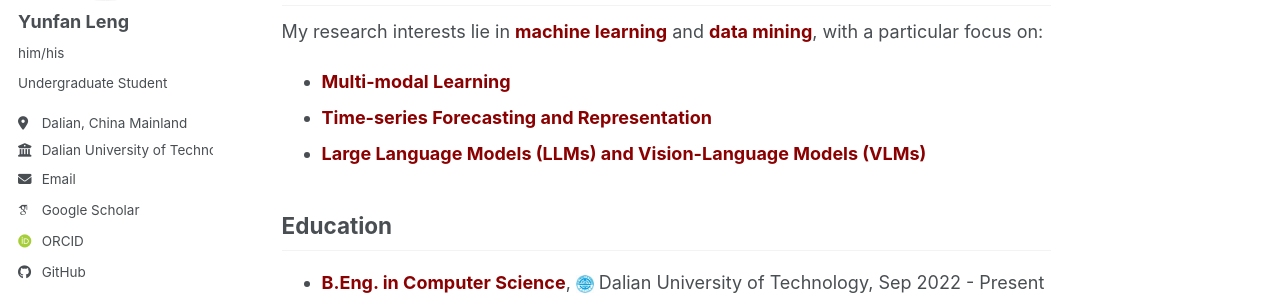
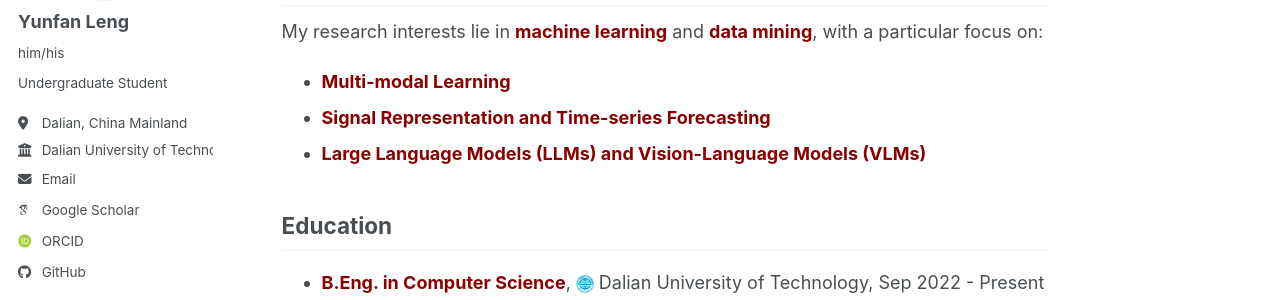
Before and after one commit to WENJIN6666/wenjin6666.github.io, a Jekyll site: the page built from _pages/about.md, in a window 1280 px wide and 1139 px high. Shown: the part 275-575 px from the top of the window. Built offline with Jekyll 4.4.1, drawn with Linux system fonts in a browser that asks for light colours; some web fonts are replaced; a script bundle is joined from its source files by our own code; library files that are not in the unit come from our copies.

Commit message:
Update research interest to Signal Representation and Time-series Forecasting

```diff
--- a/_pages/about.md
+++ b/_pages/about.md
@@ -14,7 +14,7 @@ I am Yunfan Leng (冷云帆), a undergraduate student in Computer Science at the
 My research interests lie in <strong style="color: #8B0000;">machine learning</strong> and <strong style="color: #8B0000;">data mining</strong>, with a particular focus on:
 
 - <strong style="color: #8B0000;">Multi-modal Learning</strong>
-- <strong style="color: #8B0000;">Time-series Forecasting and Representation</strong>
+- <strong style="color: #8B0000;">Signal Representation and Time-series Forecasting</strong>
 - <strong style="color: #8B0000;">Large Language Models (LLMs) and Vision-Language Models (VLMs)</strong>
 
 ## Education
```
